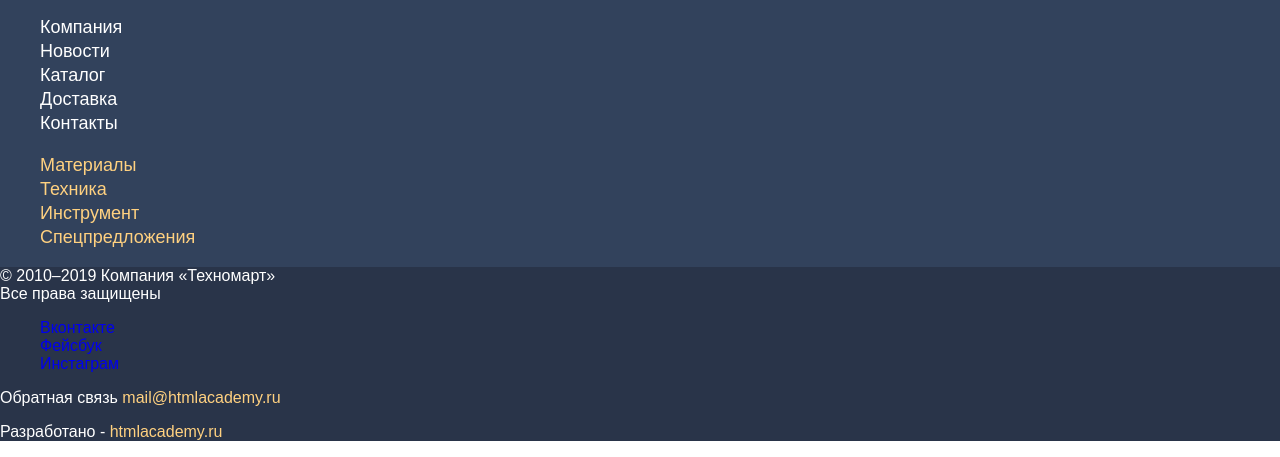
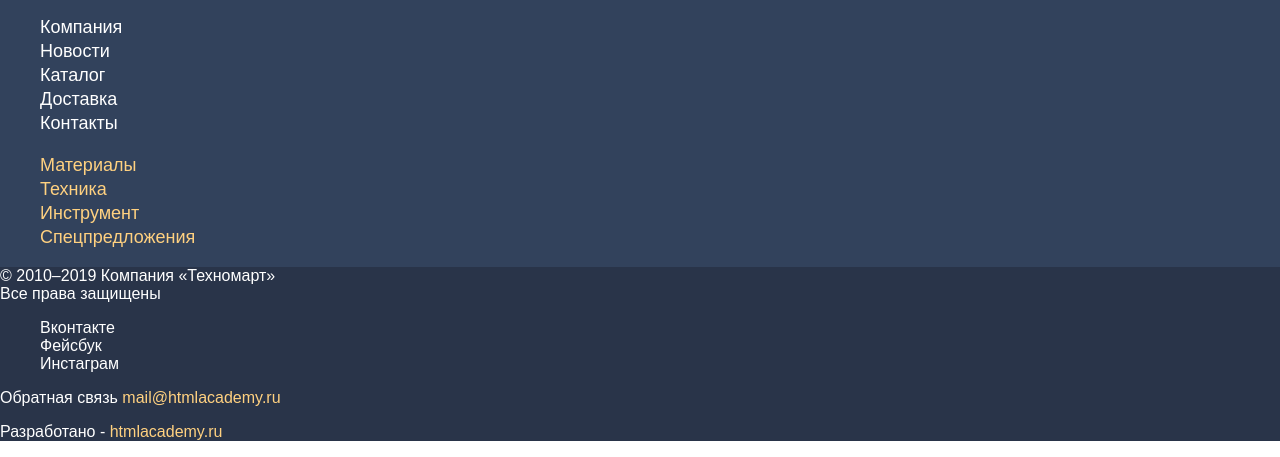
Before and after one commit to alexk08/984839-technomart-25, a plain HTML site: page index.html in a window 1280 px wide. Shown: the part 1043-1500 px from the top of the page. Drawn offline with nearby package versions, Linux system fonts and the light colour scheme; a web font is replaced by a local one.

Commit message:
Update style.css

```diff
--- a/css/style.css
+++ b/css/style.css
@@ -227,6 +227,10 @@ a.reg-link:focus {
   background-color: #293449
 }
 
+.footer-social a {
+  color: #ffffff;
+}
+
 .feedback a,
 .developer a {
   color: #ffd180;
```
